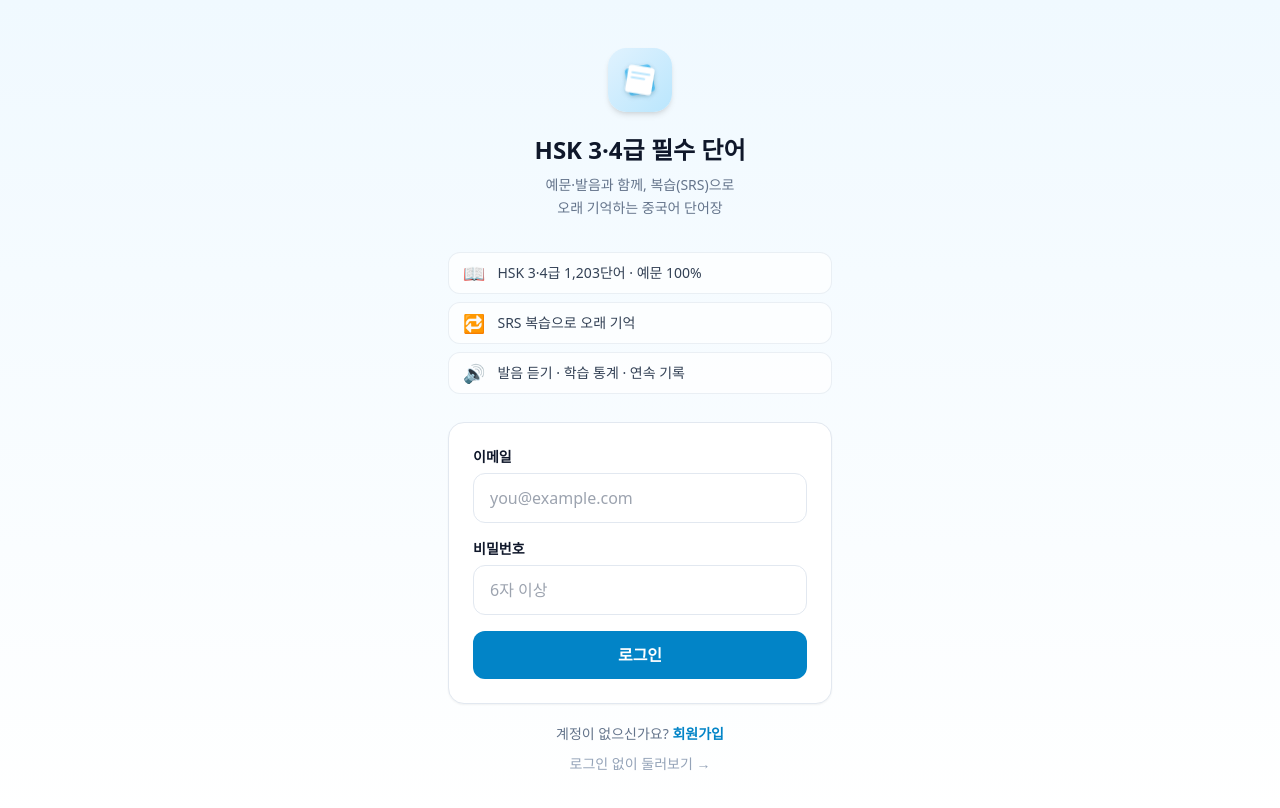
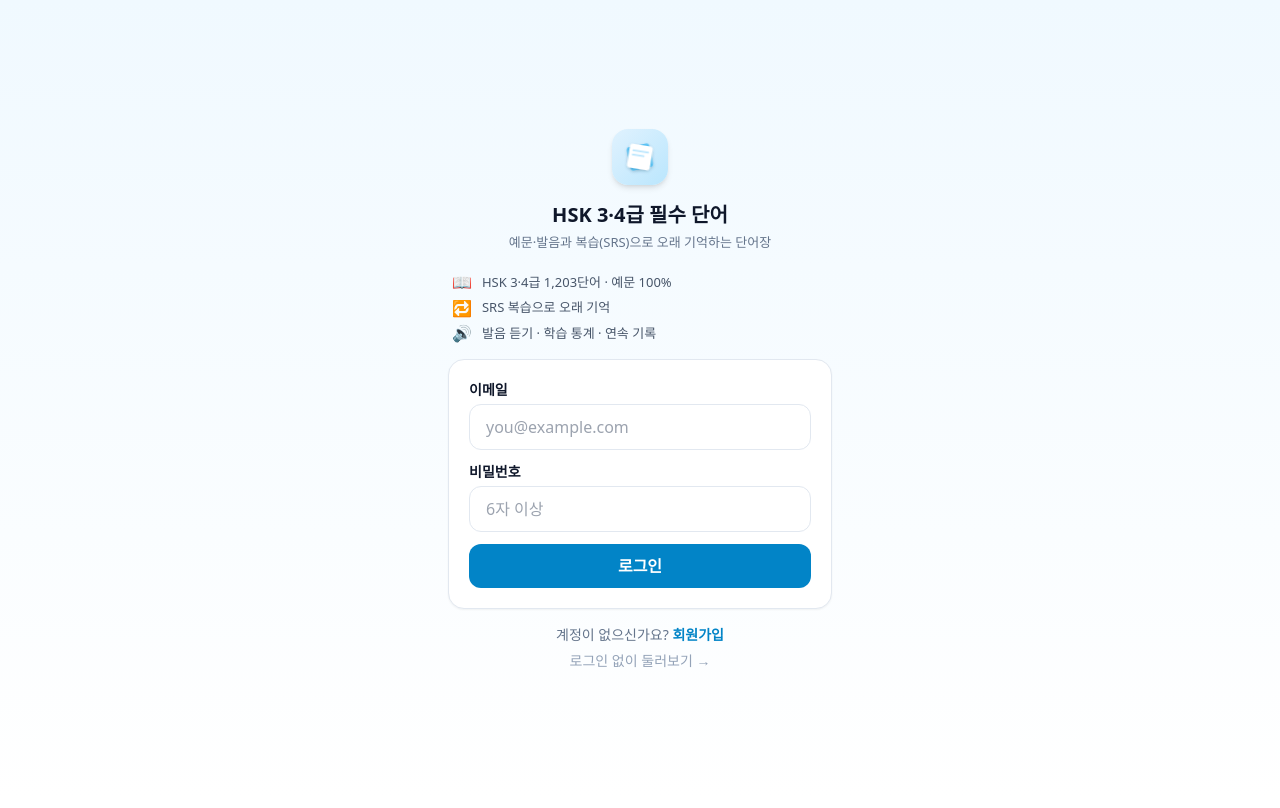
Before and after one commit to d0306r/hsk4, a Next.js app in the folder hsk-app/: page /login in a window 1280 px wide. Shown: the top 808 px of the page. Built offline with nearby package versions, Linux system fonts and the light colour scheme; no server answers; a web font is replaced by a local one.

Commit message:
로그인 화면 컴팩트화: 여백·로고·기능목록·폼 간격 축소로 무스크롤 1화면

```diff
--- a/hsk-app/app/login/LoginForm.tsx
+++ b/hsk-app/app/login/LoginForm.tsx
@@ -19,9 +19,9 @@ export function LoginForm() {
   }
 
   return (
-    <form action={handleSubmit} className="space-y-4">
+    <form action={handleSubmit} className="space-y-3">
       <div>
-        <label htmlFor="email" className="block text-sm font-semibold mb-1.5">
+        <label htmlFor="email" className="block text-sm font-semibold mb-1">
           이메일
         </label>
         <input
@@ -30,13 +30,13 @@ export function LoginForm() {
           type="email"
           required
           autoComplete="email"
-          className="w-full px-4 py-3 rounded-xl border border-slate-200 dark:border-slate-700 bg-white dark:bg-slate-800 focus:outline-none focus:ring-2 focus:ring-brand-500"
+          className="w-full px-4 py-2.5 rounded-xl border border-slate-200 dark:border-slate-700 bg-white dark:bg-slate-800 focus:outline-none focus:ring-2 focus:ring-brand-500"
           placeholder="you@example.com"
         />
       </div>
 
       <div>
-        <label htmlFor="password" className="block text-sm font-semibold mb-1.5">
+        <label htmlFor="password" className="block text-sm font-semibold mb-1">
           비밀번호
         </label>
         <input
@@ -45,7 +45,7 @@ export function LoginForm() {
           type="password"
           required
           autoComplete="current-password"
-          className="w-full px-4 py-3 rounded-xl border border-slate-200 dark:border-slate-700 bg-white dark:bg-slate-800 focus:outline-none focus:ring-2 focus:ring-brand-500"
+          className="w-full px-4 py-2.5 rounded-xl border border-slate-200 dark:border-slate-700 bg-white dark:bg-slate-800 focus:outline-none focus:ring-2 focus:ring-brand-500"
           placeholder="6자 이상"
         />
       </div>
@@ -59,7 +59,7 @@ export function LoginForm() {
       <button
         type="submit"
         disabled={isPending}
-        className="w-full py-3 bg-brand-600 hover:bg-brand-700 disabled:opacity-50 text-white font-bold rounded-xl transition active:scale-[0.98]"
+        className="w-full py-2.5 bg-brand-600 hover:bg-brand-700 disabled:opacity-50 text-white font-bold rounded-xl transition active:scale-[0.98]"
       >
         {isPending ? '로그인 중...' : '로그인'}
       </button>
--- a/hsk-app/app/login/page.tsx
+++ b/hsk-app/app/login/page.tsx
@@ -10,46 +10,42 @@ const FEATURES = [
 
 export default function LoginPage() {
   return (
-    <main className="min-h-screen flex flex-col justify-center px-6 py-12 bg-gradient-to-b from-brand-50 to-white dark:from-slate-900 dark:to-slate-900">
+    <main className="min-h-screen flex flex-col justify-center px-6 py-6 bg-gradient-to-b from-brand-50 to-white dark:from-slate-900 dark:to-slate-900">
       <div className="w-full max-w-sm mx-auto">
         {/* 로고 + 타이틀 */}
-        <div className="text-center mb-8">
+        <div className="text-center mb-5">
           <div
-            className="inline-block w-16 h-16 rounded-[1.15rem] shadow-md mb-4 bg-cover bg-center"
+            className="inline-block w-14 h-14 rounded-[1rem] shadow-md mb-2.5 bg-cover bg-center"
             style={{ backgroundImage: "url('/icon.svg')" }}
             aria-hidden
           />
-          <h1 className="text-2xl font-bold text-slate-900 dark:text-white">
+          <h1 className="text-xl font-bold text-slate-900 dark:text-white">
             HSK 3·4급 필수 단어
           </h1>
-          <p className="text-sm text-slate-500 dark:text-slate-400 mt-2 leading-relaxed">
-            예문·발음과 함께, 복습(SRS)으로
-            <br />
-            오래 기억하는 중국어 단어장
+          <p className="text-[13px] text-slate-500 dark:text-slate-400 mt-1">
+            예문·발음과 복습(SRS)으로 오래 기억하는 단어장
           </p>
         </div>
 
-        {/* 핵심 기능 */}
-        <div className="space-y-2 mb-7">
+        {/* 핵심 기능 — 간결한 리스트 */}
+        <ul className="mb-4 space-y-1.5 px-1">
           {FEATURES.map((f) => (
-            <div
+            <li
               key={f.text}
-              className="flex items-center gap-3 rounded-xl border border-slate-200/70 dark:border-slate-700/60 bg-white/70 dark:bg-slate-800/50 px-3.5 py-2.5"
+              className="flex items-center gap-2.5 text-[13px] text-slate-600 dark:text-slate-300"
             >
-              <span className="text-lg leading-none flex-shrink-0">{f.icon}</span>
-              <span className="text-sm text-slate-700 dark:text-slate-200">
-                {f.text}
-              </span>
-            </div>
+              <span className="text-base leading-none flex-shrink-0">{f.icon}</span>
+              <span>{f.text}</span>
+            </li>
           ))}
-        </div>
+        </ul>
 
         {/* 로그인 카드 */}
-        <div className="bg-white dark:bg-slate-800 rounded-2xl shadow-sm border border-slate-200 dark:border-slate-700 p-6">
+        <div className="bg-white dark:bg-slate-800 rounded-2xl shadow-sm border border-slate-200 dark:border-slate-700 p-5">
           <LoginForm />
         </div>
 
-        <div className="mt-5 text-center text-sm space-y-2.5">
+        <div className="mt-4 text-center text-sm space-y-1.5">
           <p className="text-slate-500 dark:text-slate-400">
             계정이 없으신가요?{' '}
             <Link
```
